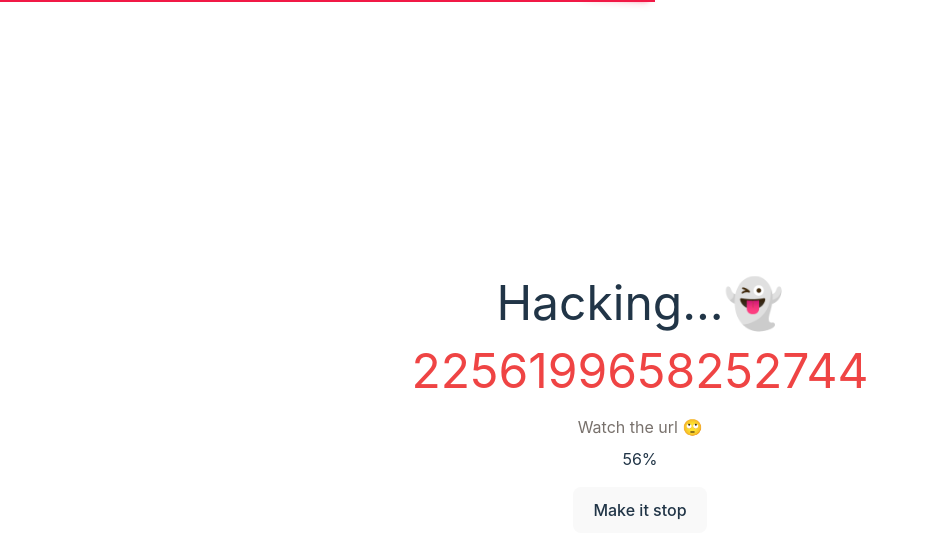
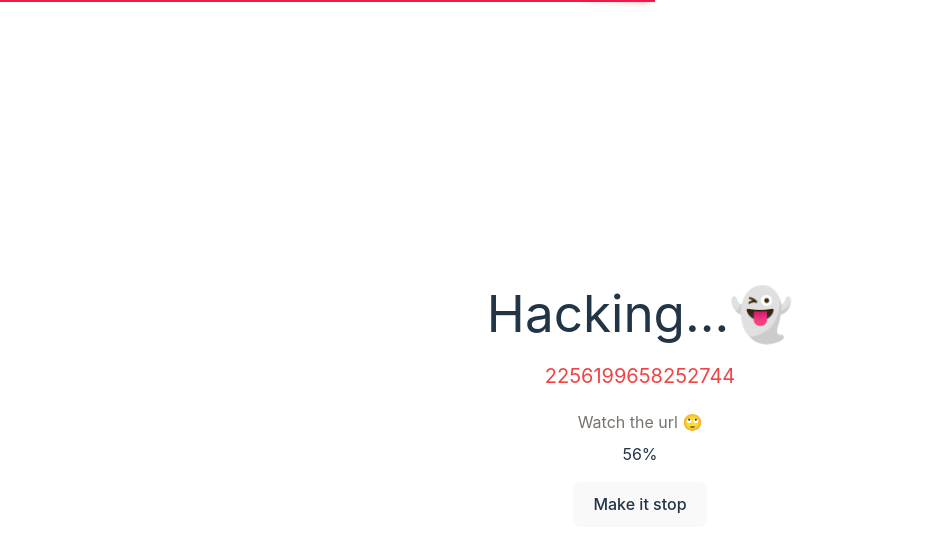
Before and after one commit to hojayxyz/something-scary, a React (Vite) app: page / in a window 1280 px wide. Both pictures are taken after a click on the button "Make it scary". Shown: the top 558 px of the page, without its empty margins (0-929 px from the left). Built offline with nearby package versions, Linux system fonts and the light colour scheme.

Commit message:
Font Size fix

```diff
--- a/src/pages/Scary.jsx
+++ b/src/pages/Scary.jsx
@@ -48,12 +48,12 @@ function Scary() {
         progress={progress}
         onLoaderFinished={() => setProgress(0)}
       />
-      <h2 className="m-5 text-5xl">
+      <h1 className="m-5">
         {isScarying ? "Hacking...👻" : "Want something scary?"}
-      </h2>
+      </h1>
       {isScarying ? (
         <div>
-          <h2 className="text-5xl text-red-500 m-5">{randomNumber}</h2>
+          <h2 className="text-xl text-red-500 m-5">{randomNumber}</h2>
           <p className="text-stone-500">Watch the url 🙄</p>
           <p className="m-2">{countdown}%</p>
           <button className="m-2" onClick={() => setScared((z) => z + 1)}>
```
